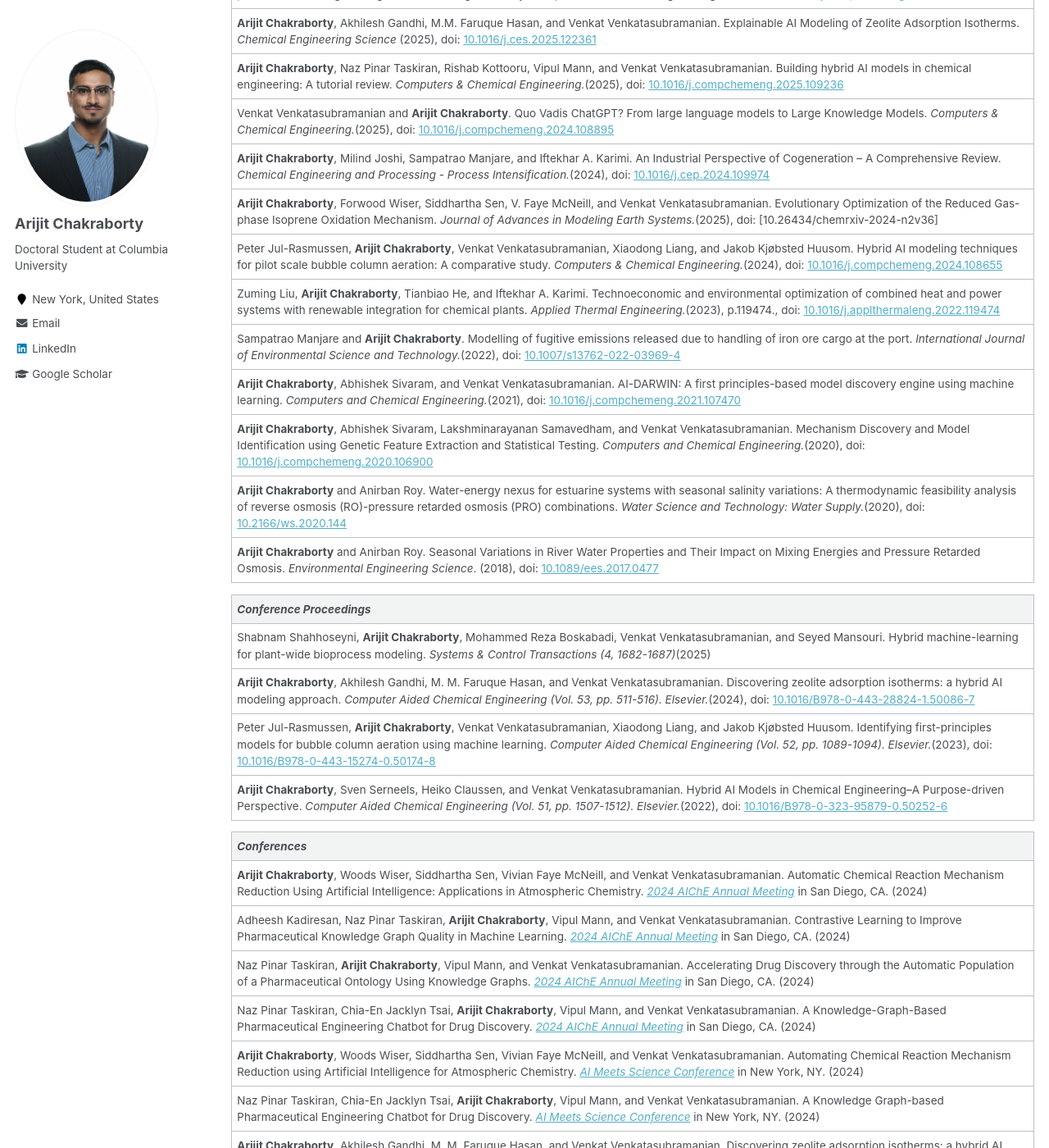
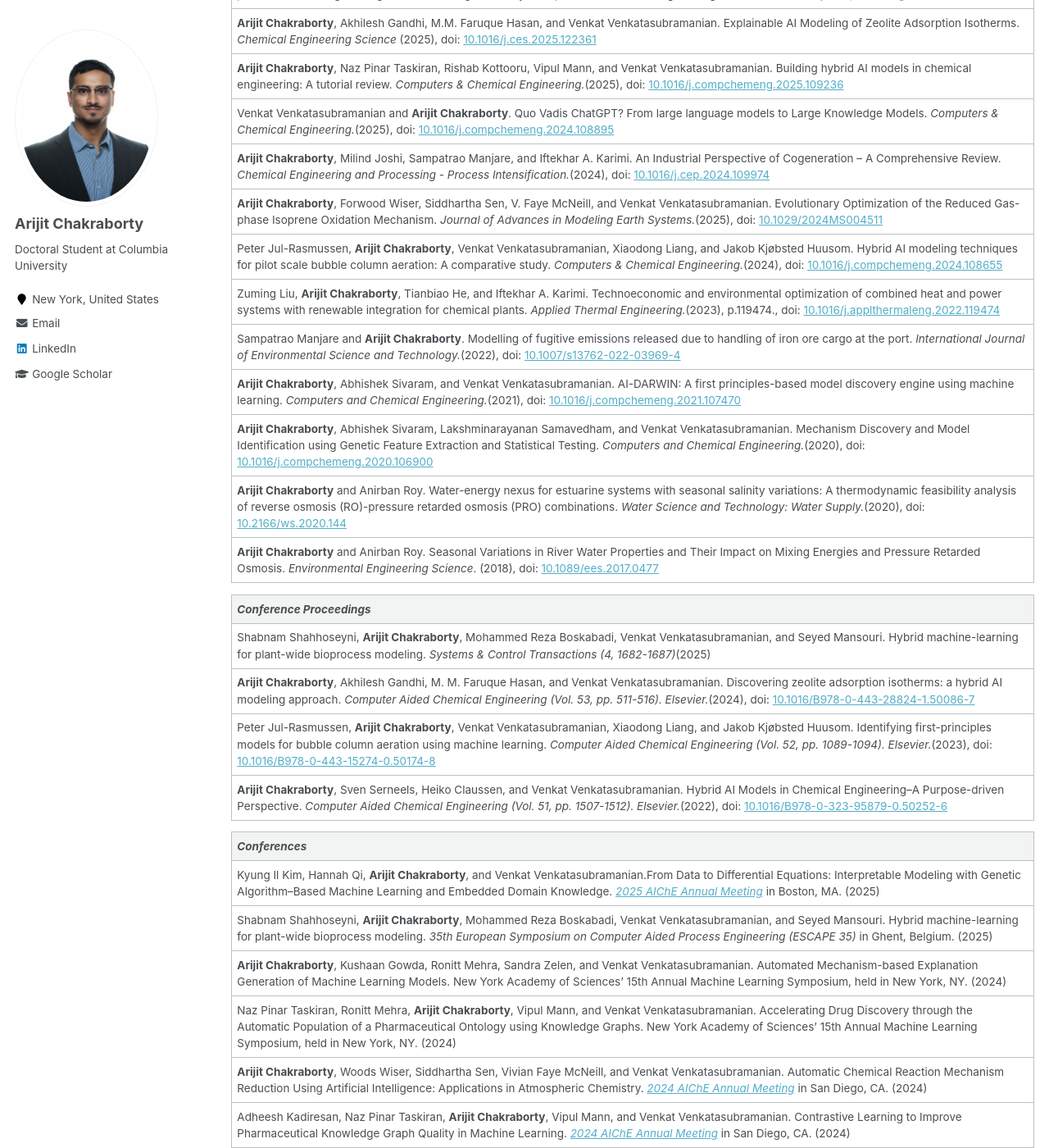
Before and after one commit to arijitc099/arijitc099.github.io, a Jekyll site: the page built from _pages/experience.md, in a window 1280 px wide and 1400 px high, scrolled down 212 px. Shown: the whole window at 82% size. Built offline with Jekyll 4.4.1, drawn with Linux system fonts in a browser that asks for light colours; some of the changed text lies outside the part shown.

Commit message:
Update experience.md
updates

```diff
--- a/_pages/experience.md
+++ b/_pages/experience.md
@@ -12,7 +12,7 @@ author_profile: true
 |**Arijit Chakraborty**, Naz Pinar Taskiran, Rishab Kottooru, Vipul Mann, and Venkat Venkatasubramanian. Building hybrid AI models in chemical engineering: A tutorial review. _Computers & Chemical Engineering._(2025), doi: [10.1016/j.compchemeng.2025.109236](https://doi.org/10.1016/j.compchemeng.2025.109236)|
 |Venkat Venkatasubramanian and **Arijit Chakraborty**. Quo Vadis ChatGPT? From large language models to Large Knowledge Models. _Computers & Chemical Engineering._(2025), doi: [10.1016/j.compchemeng.2024.108895](https://doi.org/10.1016/j.compchemeng.2024.108895)|
 |**Arijit Chakraborty**, Milind Joshi, Sampatrao Manjare, and Iftekhar A. Karimi. An Industrial Perspective of Cogeneration – A Comprehensive Review. _Chemical Engineering and Processing - Process Intensification._(2024), doi: [10.1016/j.cep.2024.109974](https://doi.org/10.1016/j.cep.2024.109974)|
-|**Arijit Chakraborty**, Forwood Wiser, Siddhartha Sen, V. Faye McNeill, and Venkat Venkatasubramanian. Evolutionary Optimization of the Reduced Gas-phase Isoprene Oxidation Mechanism. _Journal of Advances in Modeling Earth Systems._(2025), doi: [10.26434/chemrxiv-2024-n2v36]|
+|**Arijit Chakraborty**, Forwood Wiser, Siddhartha Sen, V. Faye McNeill, and Venkat Venkatasubramanian. Evolutionary Optimization of the Reduced Gas-phase Isoprene Oxidation Mechanism. _Journal of Advances in Modeling Earth Systems._(2025), doi: [10.1029/2024MS004511](https://doi.org/10.1029/2024MS004511)|
 |Peter Jul-Rasmussen, **Arijit Chakraborty**, Venkat Venkatasubramanian, Xiaodong Liang, and Jakob Kjøbsted Huusom. Hybrid AI modeling techniques for pilot scale bubble column aeration: A comparative study. _Computers & Chemical Engineering._(2024), doi: [10.1016/j.compchemeng.2024.108655](https://doi.org/10.1016/j.compchemeng.2024.108655)|
 |Zuming Liu, **Arijit Chakraborty**, Tianbiao He, and Iftekhar A. Karimi. Technoeconomic and environmental optimization of combined heat and power systems with renewable integration for chemical plants. _Applied Thermal Engineering._(2023), p.119474., doi: [10.1016/j.applthermaleng.2022.119474](https://doi.org/10.1016/j.applthermaleng.2022.119474)|
 |Sampatrao Manjare and **Arijit Chakraborty**. Modelling of fugitive emissions released due to handling of iron ore cargo at the port. _International Journal of Environmental Science and Technology._(2022), doi: [10.1007/s13762-022-03969-4](https://doi.org/10.1007/s13762-022-03969-4)|
@@ -31,6 +31,10 @@ author_profile: true
 
 |_Conferences_|
 |:-|
+|Kyung Il Kim, Hannah Qi, **Arijit Chakraborty**, and Venkat Venkatasubramanian.From Data to Differential Equations: Interpretable Modeling with Genetic Algorithm–Based Machine Learning and Embedded Domain Knowledge. [_2025 AIChE Annual Meeting_](https://aiche.confex.com/aiche/2025/prelim.cgi/Paper/711146) in Boston, MA. (2025)|
+|Shabnam Shahhoseyni, **Arijit Chakraborty**, Mohammed Reza Boskabadi, Venkat Venkatasubramanian, and Seyed Mansouri. Hybrid machine-learning for plant-wide bioprocess modeling. _35th European Symposium on Computer Aided Process Engineering (ESCAPE 35)_ in Ghent, Belgium. (2025)|
+|**Arijit Chakraborty**, Kushaan Gowda, Ronitt Mehra, Sandra Zelen, and Venkat Venkatasubramanian. Automated Mechanism-based Explanation Generation of Machine Learning Models. New York Academy of Sciences' 15th Annual Machine Learning Symposium, held in New York, NY. (2024)|
+|Naz Pinar Taskiran, Ronitt Mehra, **Arijit Chakraborty**, Vipul Mann, and Venkat Venkatasubramanian. Accelerating Drug Discovery through the Automatic Population of a Pharmaceutical Ontology using Knowledge Graphs. New York Academy of Sciences' 15th Annual Machine Learning Symposium, held in New York, NY. (2024)|
 |**Arijit Chakraborty**, Woods Wiser, Siddhartha Sen, Vivian Faye McNeill, and Venkat Venkatasubramanian. Automatic Chemical Reaction Mechanism Reduction Using Artificial Intelligence: Applications in Atmospheric Chemistry. [_2024 AIChE Annual Meeting_](https://aiche.confex.com/aiche/2024/meetingapp.cgi/Paper/687271) in San Diego, CA. (2024)|
 |Adheesh Kadiresan, Naz Pinar Taskiran, **Arijit Chakraborty**, Vipul Mann, and Venkat Venkatasubramanian. Contrastive Learning to Improve Pharmaceutical Knowledge Graph Quality in Machine Learning. [_2024 AIChE Annual Meeting_](https://aiche.confex.com/aiche/2024/meetingapp.cgi/Paper/689448) in San Diego, CA. (2024)|
 |Naz Pinar Taskiran, **Arijit Chakraborty**, Vipul Mann, and Venkat Venkatasubramanian. Accelerating Drug Discovery through the Automatic Population of a Pharmaceutical Ontology Using Knowledge Graphs. [_2024 AIChE Annual Meeting_](https://aiche.confex.com/aiche/2024/meetingapp.cgi/Paper/689055) in San Diego, CA. (2024)|
@@ -67,7 +71,7 @@ author_profile: true
 ### Projects
 
 <font size="2"><b>Automated Mechanism-based Explanation Generation of Machine Learning Model</b><br>
-Advisor: <a href='https://www.cheme.columbia.edu/faculty/venkat-venkatasubramanian'>Prof. Venkat Venkatasubramanian</a> , Columbia University, U.S.A | Fall 2022 - Present
+Advisor: <a href='https://www.cheme.columbia.edu/faculty/venkat-venkatasubramanian'>Prof. Venkat Venkatasubramanian</a> , Columbia University, U.S.A | Fall, 2022-2025
 <ul>
 <li> Developed a novel framework for the extraction of domain-specific information from textual sources.</li>
 <li> Extracted knowledge is used to generate mechanistic explanations for the ML-assisted models.</li>
@@ -76,7 +80,7 @@ Advisor: <a href='https://www.cheme.columbia.edu/faculty/venkat-venkatasubramani
 </font>
 
 <font size="2"><b>Hybrid-AI Modeling of a Pilot-scale Bubble Column Aeration </b><br>
-Advisor: <a href='https://www.cheme.columbia.edu/faculty/venkat-venkatasubramanian'>Prof. Venkat Venkatasubramanian</a> , Columbia University, U.S.A | Fall 2022 - Present
+Advisor: <a href='https://www.cheme.columbia.edu/faculty/venkat-venkatasubramanian'>Prof. Venkat Venkatasubramanian</a> , Columbia University, U.S.A | Fall, 2022-2025
 <ul>
 <li> In collaboration with researchers from Process and Systems Engineering Center (PROSYS) at the Department of Chemical and Biochemical Engineering in Technical University of Denmark. </li>
 <li> A novel interpretable and explainable model for the bubble-column aeration operation was proposed, and parameters were reconciled with existing models of the same.</li>
@@ -85,7 +89,7 @@ Advisor: <a href='https://www.cheme.columbia.edu/faculty/venkat-venkatasubramani
 </font>
 
 <font size="2"><b>Automated hybrid-AI Algorithm for Complex Reaction Mechanism Reduction</b><br>
-Advisor: <a href='https://www.cheme.columbia.edu/faculty/venkat-venkatasubramanian'>Prof. Venkat Venkatasubramanian</a> , Columbia University, U.S.A | Summer 2022 - Present
+Advisor: <a href='https://www.cheme.columbia.edu/faculty/venkat-venkatasubramanian'>Prof. Venkat Venkatasubramanian</a> , Columbia University, U.S.A | Summer, 2022 - Fall, 2025
 <ul>
 <li> In collaboration with researchers from within the Department of Chemical Engineering at Columbia University.</li>
 <li> Developed a hybrid-AI approach for obtaining reduced mechanisms 100x smaller in size in comparison to complete mechanism.</li>
@@ -95,7 +99,7 @@ Advisor: <a href='https://www.cheme.columbia.edu/faculty/venkat-venkatasubramani
 </font>
 
 <font size="2"><b>A Framework for the Statistical Value of Extreme Points for Function Approximation</b><br>
-Advisor: <a href='https://www.cheme.columbia.edu/faculty/venkat-venkatasubramanian'>Prof. Venkat Venkatasubramanian</a> , Columbia University, U.S.A | Summer 2022 - Present
+Advisor: <a href='https://www.cheme.columbia.edu/faculty/venkat-venkatasubramanian'>Prof. Venkat Venkatasubramanian</a> , Columbia University, U.S.A | Summer, 2022 - Fall, 2025
 <ul>
 <li> Demonstrated using model-based experimental design, the case in favor of extreme points, along with their statistical merits.</li>
 <li> Developed an autonomous experimentation algorithm for improving function approximation in higher dimensions.</li>
@@ -104,7 +108,7 @@ Advisor: <a href='https://www.cheme.columbia.edu/faculty/venkat-venkatasubramani
 
 
 <font size="2"><b>Mechanism Identification of Physio-chemical Systems using Evolutionary Algorithm</b><br>
-Advisor: <a href='https://www.cheme.columbia.edu/faculty/venkat-venkatasubramanian'>Prof. Venkat Venkatasubramanian</a> , Columbia University, U.S.A | Summer 2019 - Present
+Advisor: <a href='https://www.cheme.columbia.edu/faculty/venkat-venkatasubramanian'>Prof. Venkat Venkatasubramanian</a> , Columbia University, U.S.A | Summer, 2019 - Fall, 2025
 <ul>
 <li> Developed a genetic algorithm approach-based algorithm that discovers mathematical models that map input variables to output variables with high accuracy.</li>
 <li> Proposed a new strategy for mechanism identification of multi-parameter models across a widerange of parameter space.</li>
```
Also changed, not shown: other parts of _pages/experience.md (+1 -1 lines).
